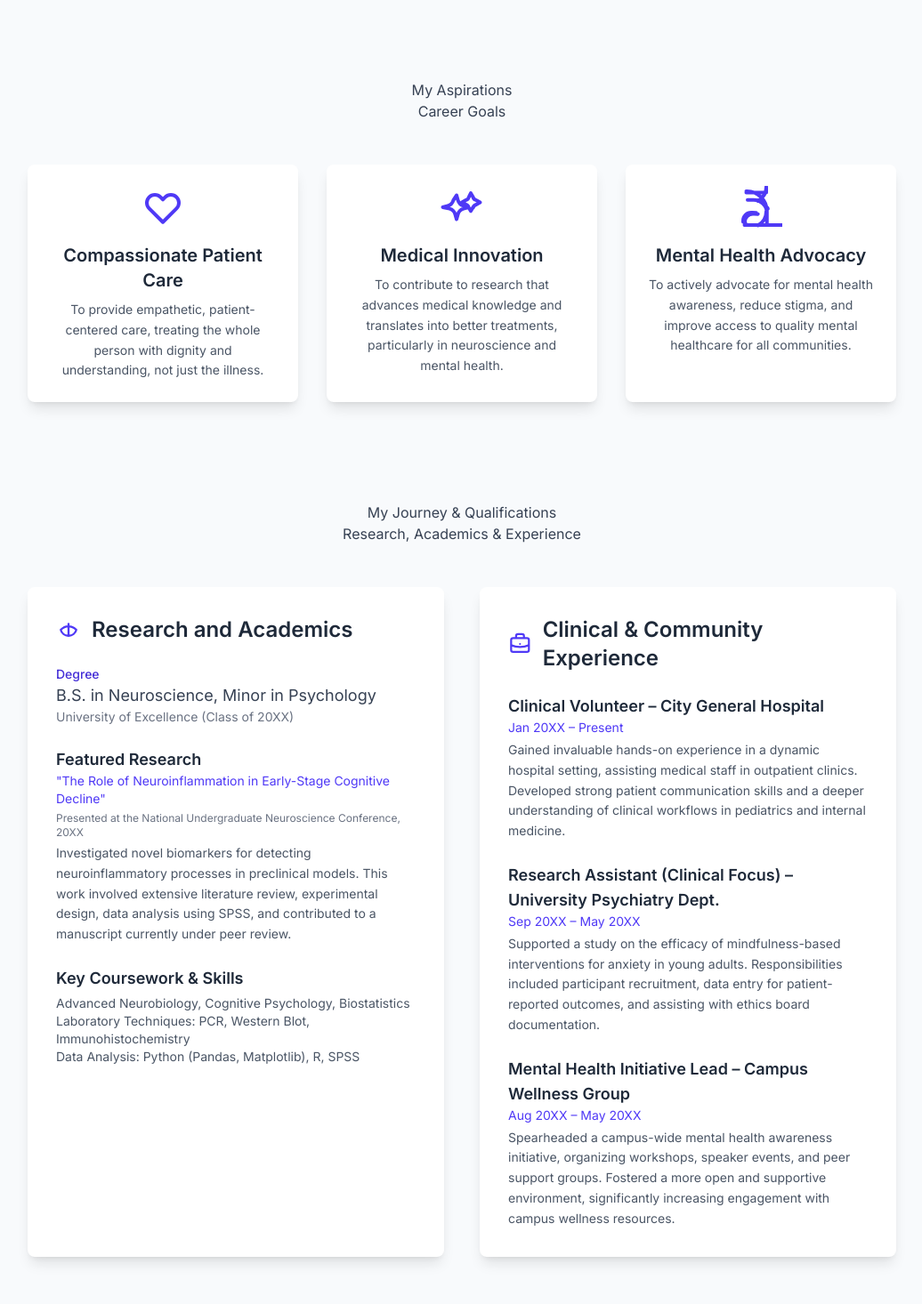
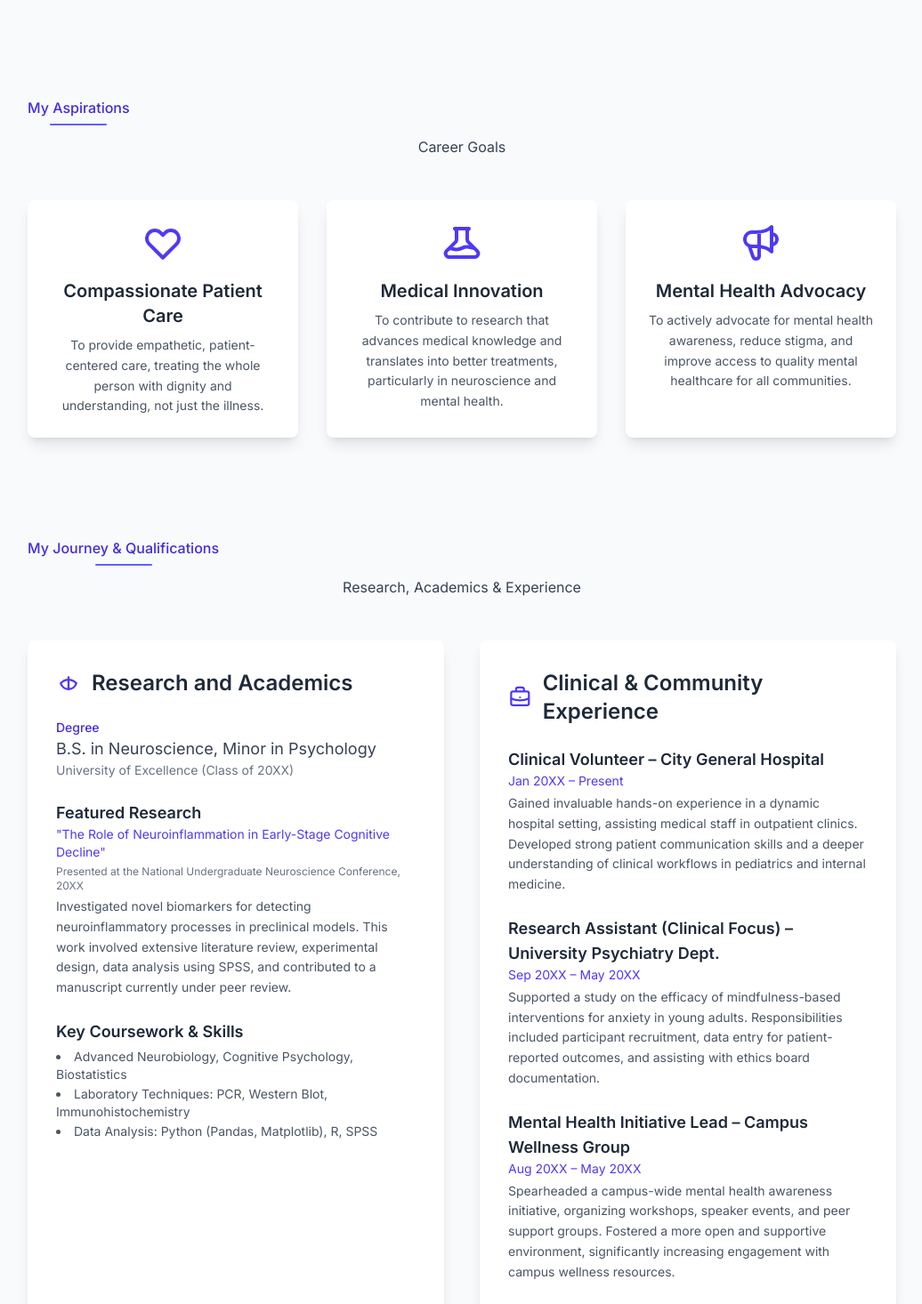
Before and after one commit to E-Larry11/nyonika, a website: page index.html in a window 1280 px wide. Shown: the part 1259-2725 px from the top of the page at 89% size, without its empty margins (121-1157 px from the left). Drawn offline with nearby package versions, Linux system fonts and the light colour scheme.

Commit message:
New Styling

```diff
--- a/index.html
+++ b/index.html
@@ -19,8 +19,8 @@
     .section-title { /* Main title e.g., "About Me", "Career Goals" */
       @apply text-3xl font-playfair text-gray-800 mb-3;
     }
-    .section-subtitle { /* Pre-title e.g., "My Story", "My Aspirations" - User requested this to be larger */
-      @apply text-xl font-semibold text-indigo-700 mb-2; /* Adjusted: larger, not uppercase, different font weight */
+    .section-subtitle { /* Pre-title e.g., "My Story", "My Aspirations" */
+      @apply text-2xl font-medium text-indigo-700 mb-3; /* Updated: larger size, adjusted margins */
     }
     .animated-gradient-text {
       background-image: linear-gradient(to right, #4f46e5, #7c3aed, #db2777);
@@ -107,9 +107,9 @@
         </div>
         <div class="bg-white p-6 rounded-lg shadow-lg hover:shadow-xl transition-shadow duration-300">
           <div class="flex justify-center mb-4">
-            <!-- Sparkles Icon for Medical Innovation -->
-            <svg class="w-12 h-12 text-indigo-600" fill="none" stroke="currentColor" stroke-width="2" viewBox="0 0 24 24" xmlns="http://www.w3.org/2000/svg" aria-hidden="true">
-              <path stroke-linecap="round" stroke-linejoin="round" d="M9.813 15.904L9 18.75l-.813-2.846a4.5 4.5 0 00-3.09-3.09L1.25 12l2.846-.813a4.5 4.5 0 003.09-3.09L9 5.25l.813 2.846a4.5 4.5 0 003.09 3.09L15.75 12l-2.846.813a4.5 4.5 0 00-3.09 3.09zM18.25 12L17 14.188l-1.25-2.188a2.25 2.25 0 00-1.7-1.7L12 9.25l2.188-1.25a2.25 2.25 0 001.7-1.7L17 4.063l1.25 2.187a2.25 2.25 0 001.7 1.7L22.25 9.25l-2.188 1.25a2.25 2.25 0 00-1.7 1.7z"></path>
+            <!-- Updated Medical Innovation Icon -->
+            <svg class="w-12 h-12 text-indigo-600" xmlns="http://www.w3.org/2000/svg" fill="none" viewBox="0 0 24 24" stroke="currentColor">
+              <path stroke-linecap="round" stroke-linejoin="round" stroke-width="2" d="M19.428 15.428a2 2 0 00-1.022-.547l-2.387-.477a6 6 0 00-3.86.517l-.318.158a6 6 0 01-3.86.517L6.05 15.21a2 2 0 00-1.806.547M8 4h8l-1 1v5.172a2 2 0 00.586 1.414l5 5c1.26 1.26.367 3.414-1.415 3.414H4.828c-1.782 0-2.674-2.154-1.414-3.414l5-5A2 2 0 009 10.172V5L8 4z" />
             </svg>
           </div>
           <h3 class="text-xl font-semibold text-gray-800 mb-2 text-center">Medical Innovation</h3>
@@ -119,9 +119,9 @@
         </div>
         <div class="bg-white p-6 rounded-lg shadow-lg hover:shadow-xl transition-shadow duration-300">
           <div class="flex justify-center mb-4">
-            <!-- Megaphone Icon for Mental Health Advocacy -->
-            <svg class="w-12 h-12 text-indigo-600" fill="none" stroke="currentColor" stroke-width="2" viewBox="0 0 24 24" xmlns="http://www.w3.org/2000/svg" aria-hidden="true">
-              <path stroke-linecap="round" stroke-linejoin="round" d="M10.34 15.84c-.688-.06-1.386-.09-2.09-.09H7.5a4.5 4.5 0 00-4.5 4.5v.75c0 .552.448 1 1 1h2.25m17.5 0H2.75A.75.75 0 002 20.25V19.5a4.5 4.5 0 014.5-4.5h.75c.698 0 1.39.03 2.074.089M15.375 15.375a7.5 7.5 0 00-7.5-7.5H4.5m11.25 4.5c.052.162.1.324.138.492M15.375 15.375V21.75m0-6.375v-1.125c0-6.21-5.04-11.25-11.25-11.25H3.75m11.25 11.25c0 3.438-1.946 6.446-4.707 7.957m0-13.714c2.762-1.51 4.707-4.52 4.707-7.958V3.75m-11.25 0h11.25"></path>
+            <!-- Updated Mental Health Advocacy Icon -->
+            <svg class="w-12 h-12 text-indigo-600" xmlns="http://www.w3.org/2000/svg" fill="none" viewBox="0 0 24 24" stroke="currentColor">
+              <path stroke-linecap="round" stroke-linejoin="round" stroke-width="2" d="M11 5.882V19.24a1.76 1.76 0 01-3.417.592l-2.147-6.15M18 13a3 3 0 100-6M5.436 13.683A4.001 4.001 0 017 6h1.832c4.1 0 7.625-1.234 9.168-3v14c-1.543-1.766-5.067-3-9.168-3H7a3.988 3.988 0 01-1.564-.317z" />
             </svg>
           </div>
           <h3 class="text-xl font-semibold text-gray-800 mb-2 text-center">Mental Health Advocacy</h3>
--- a/input.css
+++ b/input.css
@@ -8,13 +8,28 @@
   body {
     @apply bg-slate-50 text-gray-700 antialiased; /* Base styles from body tag */
   }
+  /* Improved section subtitles for more prominence */
+  .section-subtitle {
+    @apply font-medium text-indigo-700 mb-3 relative inline-block;
+    padding-bottom: 0.5rem;
+  }
+
+  .section-subtitle::after {
+    content: '';
+    @apply absolute bottom-0 left-1/2 transform -translate-x-1/2 h-0.5 bg-indigo-500 w-16 rounded-full;
+  }
 }
 
 @layer components {
-  /* You can define reusable component styles here if needed */
-  /* .btn-primary {
-    @apply py-2 px-4 bg-indigo-600 text-white font-semibold rounded-lg shadow-md hover:bg-indigo-700 focus:outline-none focus:ring-2 focus:ring-indigo-400 focus:ring-opacity-75;
-  } */
+  /* Section card styling */
+  .content-card {
+    @apply bg-white p-6 rounded-lg shadow-lg hover:shadow-xl transition-all duration-300;
+  }
+
+  /* Icon containers */
+  .icon-container {
+    @apply flex justify-center items-center w-16 h-16 rounded-full bg-indigo-100 mb-4 mx-auto;
+  }
 }
 
 @layer utilities {
@@ -24,7 +39,6 @@
     transition-duration: 0.8s;
     transition-timing-function: cubic-bezier(0.175, 0.885, 0.32, 1.275); /* EaseOutBack-like */
   }
-
   .reveal-fade-up {
     transform: translateY(40px);
   }
@@ -34,13 +48,12 @@
   .reveal-fade-left {
     transform: translateX(40px);
   }
-
   .revealed {
     opacity: 1;
     transform: translateY(0) translateX(0);
   }
 
-  /* For the animated gradient text, if you decide to use it */
+  /* For the animated gradient text */
   .animated-gradient-text {
     background-image: linear-gradient(to right, theme('colors.indigo.600'), theme('colors.purple.600'), theme('colors.pink.600'));
     -webkit-background-clip: text;
@@ -55,4 +68,9 @@
     50% { background-position: 100% 50%; }
     100% { background-position: 0% 50%; }
   }
+
+  /* Better focus styles for accessibility */
+  .focus-visible-ring {
+    @apply focus:outline-none focus-visible:ring-2 focus-visible:ring-indigo-500 focus-visible:ring-offset-2;
   }
+}
```
Also changed, not shown: output.css. Lines whose indentation alone changed are shown as unchanged.
